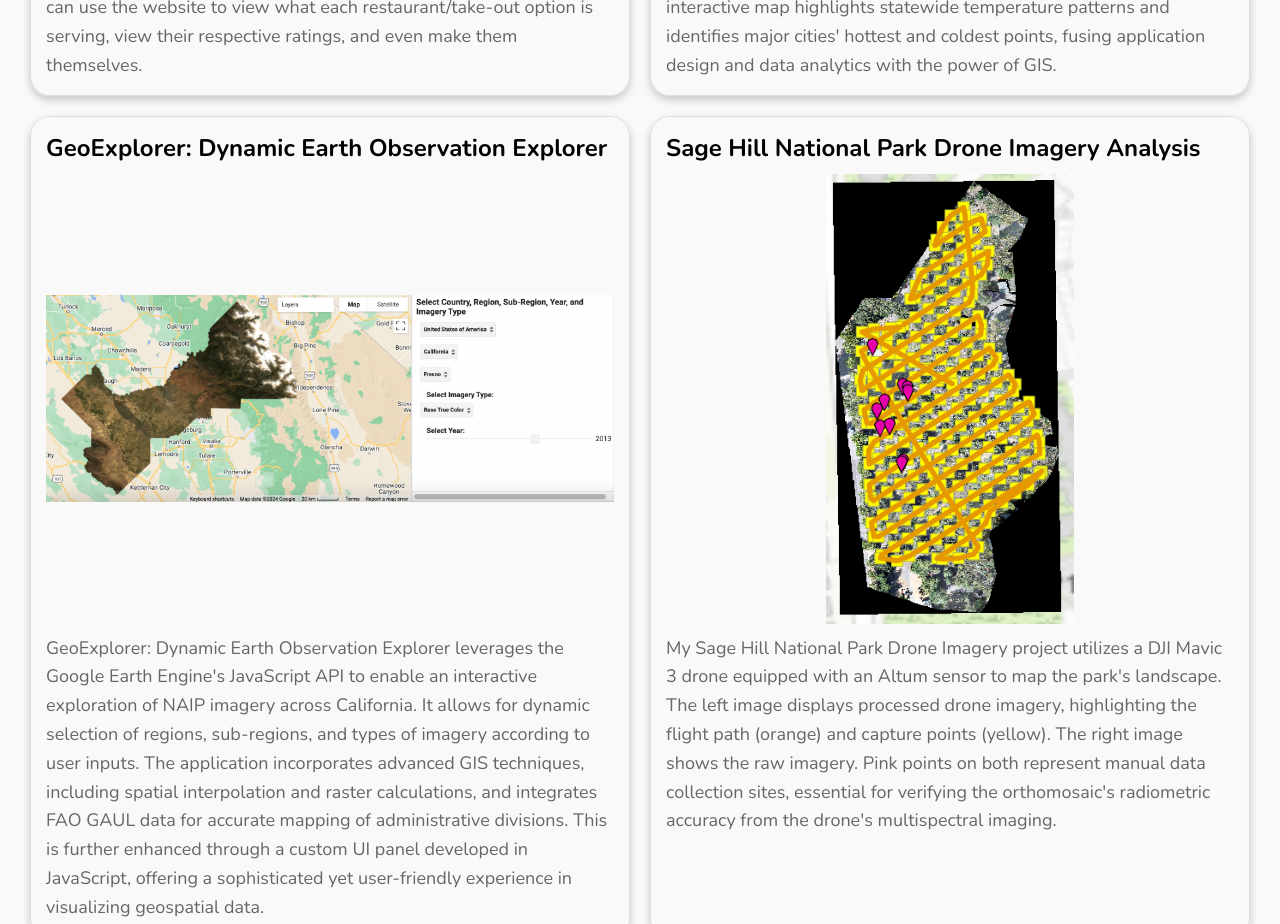
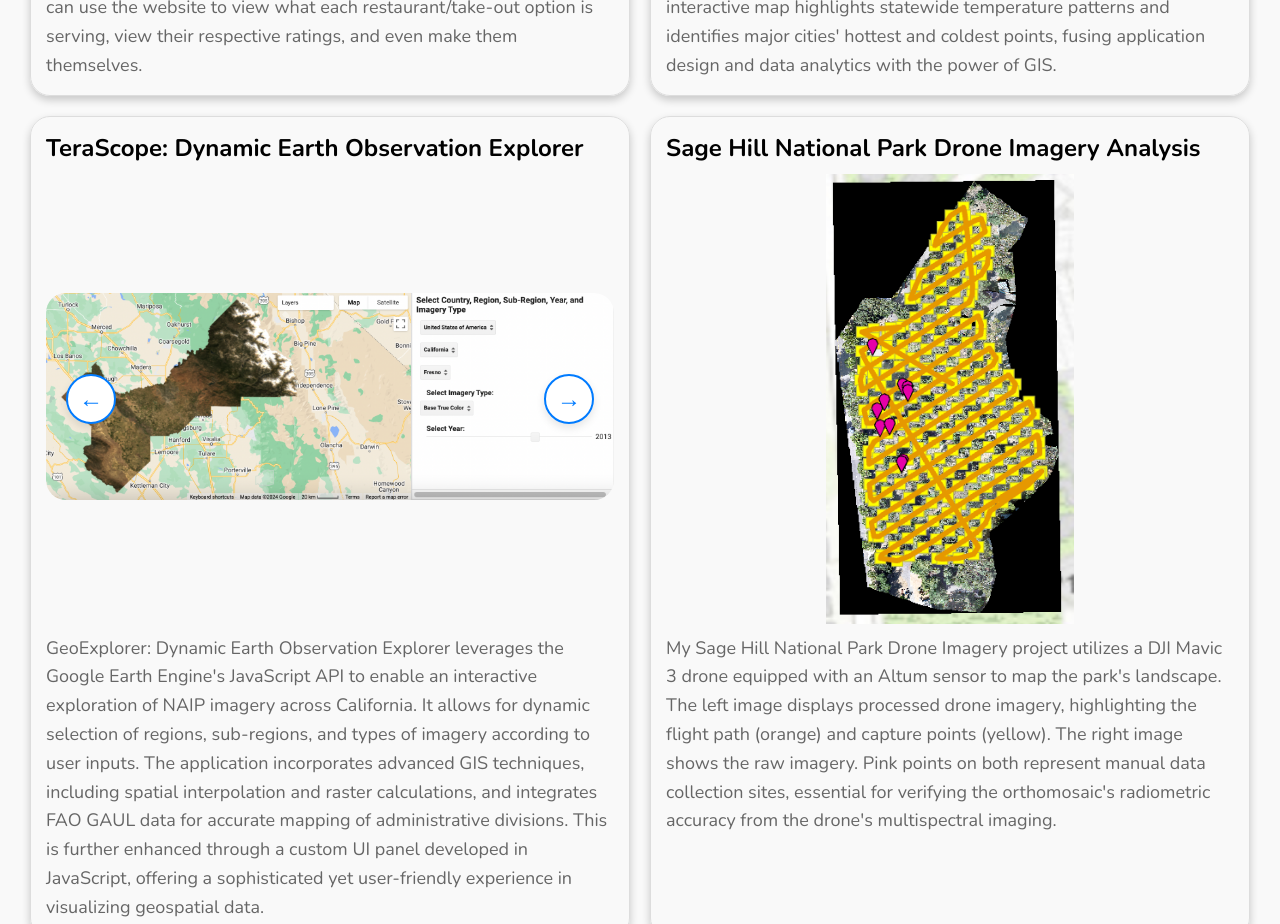
Before and after one commit to jardondaful/Jordan-Lin-Portfolio-Code, a React (Create React App) app: page / in a window 1280 px wide. Shown: the part 3440-4364 px from the top of the page. Built offline with nearby package versions, Linux system fonts and the light colour scheme.

Commit message:
added carousel for terascope

```diff
--- a/src/images/index.js
+++ b/src/images/index.js
@@ -13,7 +13,7 @@ import bruin_bus_stop_locator_final_route_output from './bruin_bus_stop_locator_
 import bruin_bus_stop_locator_closest_facility_1 from './bruin_bus_stop_locator_closest_facility_1.png'
 import bruin_bus_stop_locator_closest_facility_2 from './bruin_bus_stop_locator_closest_facility_2.png'
 import geoexplorer_base from './geoexplorer_base.png'
-import geoexplorer_modis from './geoexplorer_MODIS.png'
+import geoexplorer_modis from './geoexplorer_modis.png'
 import vernal_swale from './vernal_swale.jpeg'
 import HaggleHaul from './HaggleHaul.png'
 
--- a/src/projects.js
+++ b/src/projects.js
@@ -44,9 +44,9 @@ function Projects() {
       image: images.DashboardImage,
     },
     {
-      name: 'GeoExplorer: Dynamic Earth Observation Explorer',
+      name: 'TeraScope: Dynamic Earth Observation Explorer',
       description: 'GeoExplorer: Dynamic Earth Observation Explorer leverages the Google Earth Engine\'s JavaScript API to enable an interactive exploration of NAIP imagery across California. It allows for dynamic selection of regions, sub-regions, and types of imagery according to user inputs. The application incorporates advanced GIS techniques, including spatial interpolation and raster calculations, and integrates FAO GAUL data for accurate mapping of administrative divisions. This is further enhanced through a custom UI panel developed in JavaScript, offering a sophisticated yet user-friendly experience in visualizing geospatial data.',
-      image: images.geoexplorer_base
+      images: [images.geoexplorer_base, images.geoexplorer_modis]
     },
     {
       name: 'Sage Hill National Park Drone Imagery Analysis',
```
